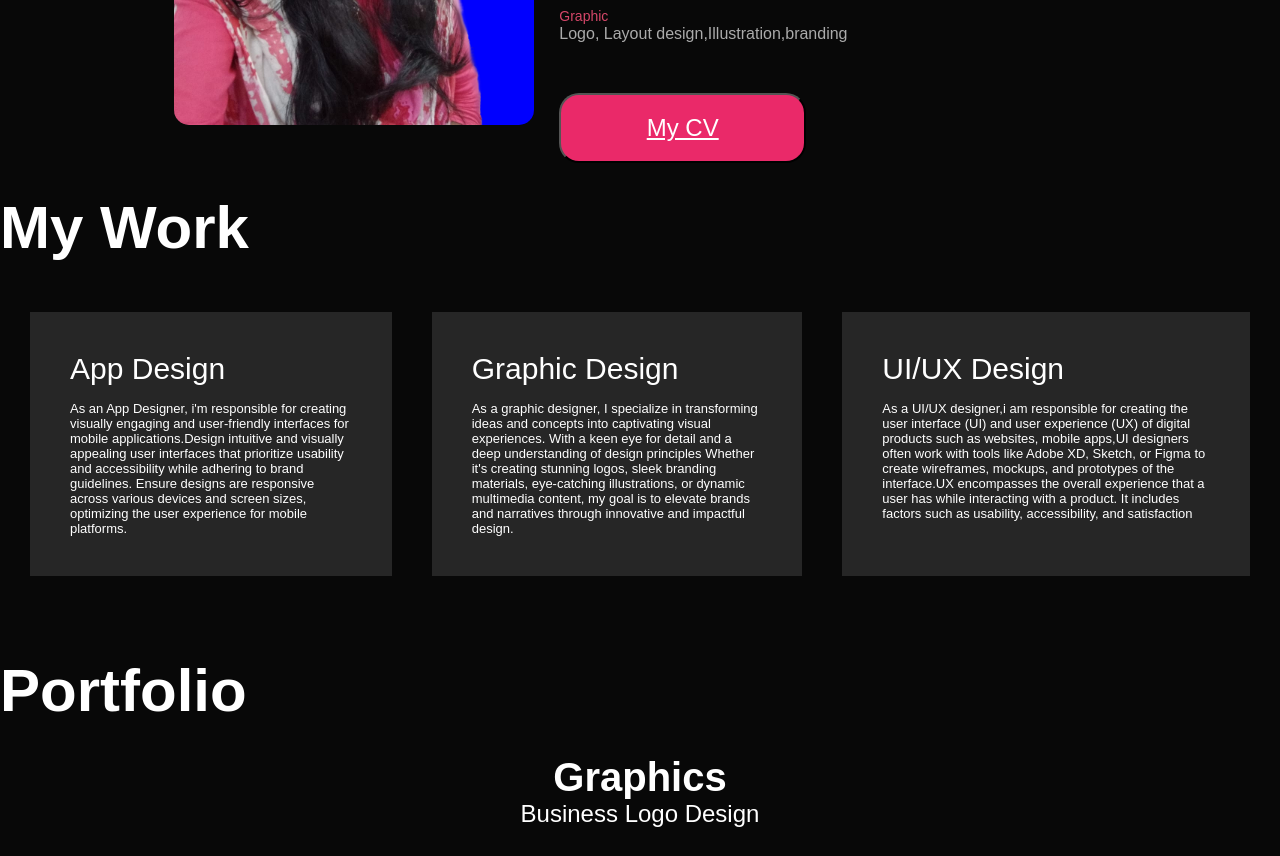
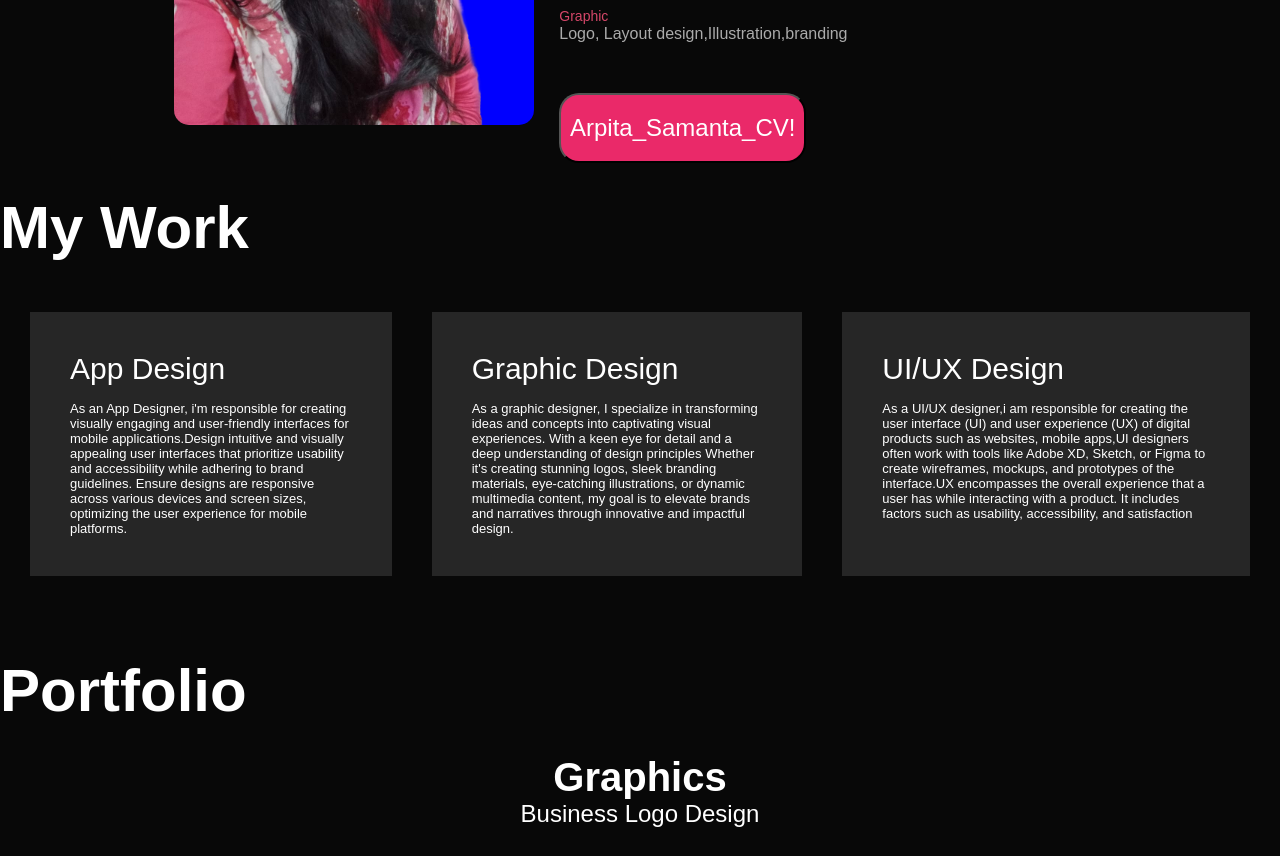
Before and after one commit to as1998006/My-Portfolio, a plain HTML site: page index.html in a window 1280 px wide. Shown: the part 1155-2011 px from the top of the page. Drawn offline with nearby package versions, Linux system fonts and the light colour scheme.

Commit message:
resome button

```diff
--- a/index.html
+++ b/index.html
@@ -77,7 +77,10 @@
 
 </div>
 <div>
-    <button class="but"><a href="CV.png"> My CV</a></button>
+    <button class="but">
+
+        <input type="button" value="Arpita_Samanta_CV!" onclick="window.open('https://arpitasamantaportfolio.netlify.app/Arpita_Samanta_CV.pdf');" class="newButton"/>
+        </button>
 </div>
                 </div>
 
--- a/style.css
+++ b/style.css
@@ -290,7 +290,13 @@ margin-bottom:30px ;
     color: white;
     font-size: 1.5rem;
 }
-
+.newButton{
+    background: none;
+    outline: none;
+    border: none;
+    color: white;
+    font-size: 1.5rem;
+}
 /* ----------------style my services------------- */
 #services {
     padding: 30px 0;
```
Also changed, not shown: CV.png (deleted), 1 other file.
